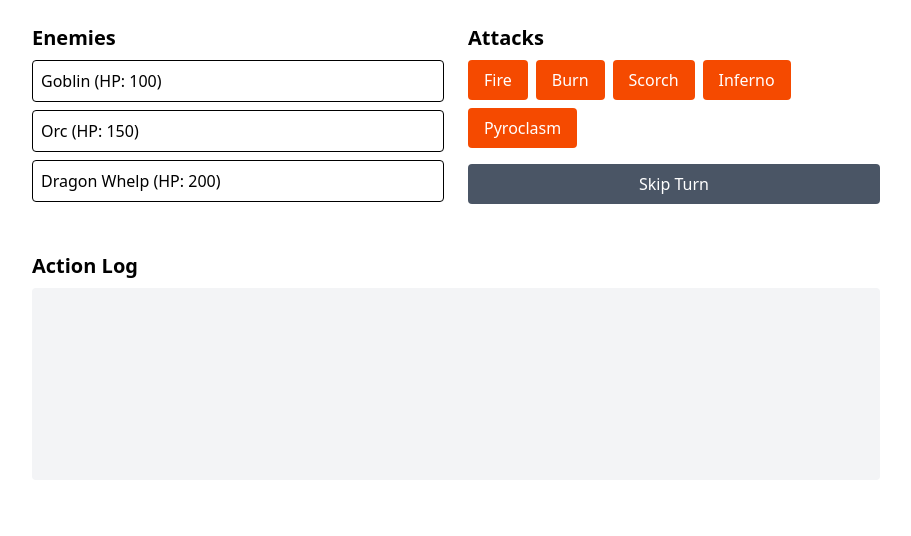
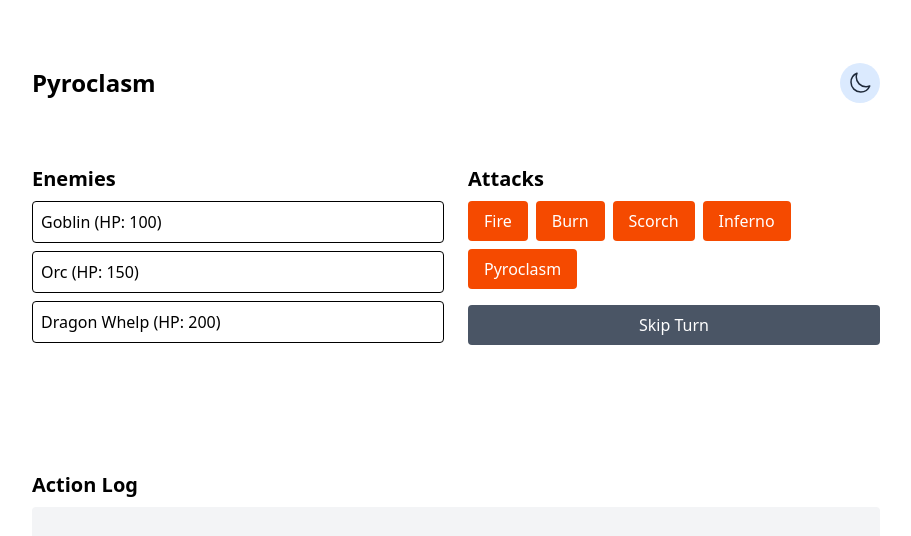
Before and after one commit to kyletolle/pyroclasm, a React (Vite) app: page / in a window 1280 px wide. Shown: the top 536 px of the page, without its empty margins (184-1095 px from the left). Built offline with nearby package versions, Linux system fonts and the light colour scheme.

Commit message:
Start adding a dark mode

```diff
--- a/src/App.tsx
+++ b/src/App.tsx
@@ -2,6 +2,7 @@ import { useState } from 'react';
 import { EnemyList, type Enemy } from './components/EnemyList';
 import { type DamageEffect, AttackPanel } from './components/AttackPanel';
 import ActionLog from './components/ActionLog';
+import { ThemeToggle } from './components/ThemeToggle';
 import { capitalize } from './utils';
 
 const baseDamageMap: Record<DamageEffect, number> = {
@@ -101,7 +102,12 @@ function App() {
   };
 
   return (
-    <div className="p-6 max-w-4xl mx-auto grid grid-cols-1 md:grid-cols-2 gap-6">
+    <div className="p-6 max-w-4xl mx-auto grid grid-cols-1 md:grid-cols-2 gap-6 dark:bg-gray-900 dark:text-white min-h-screen">
+      <div className="flex justify-between items-center col-span-1 md:col-span-2">
+        <h1 className="text-2xl font-bold">Pyroclasm</h1>
+        <ThemeToggle />
+      </div>
+
       <EnemyList
         enemies={enemies}
         selected={selectedEnemy}
@@ -112,7 +118,7 @@ function App() {
         <div className="mt-4">
           <button
             onClick={skipTurn}
-            className="w-full bg-gray-600 hover:bg-gray-700 text-white px-4 py-2 rounded"
+            className="w-full bg-gray-600 hover:bg-gray-700 dark:bg-gray-700 dark:hover:bg-gray-800 text-white px-4 py-2 rounded"
           >
             Skip Turn
           </button>
--- a/src/components/ActionLog.tsx
+++ b/src/components/ActionLog.tsx
@@ -2,9 +2,9 @@ export default function ActionLog({ log }: { log: string[] }) {
   return (
     <div className="col-span-full mt-6">
       <h2 className="text-xl font-bold mb-2">Action Log</h2>
-      <ul className="space-y-1 bg-gray-100 p-3 rounded h-48 overflow-y-auto">
+      <ul className="space-y-1 bg-gray-100 dark:bg-gray-800 p-3 rounded h-48 overflow-y-auto">
         {log.map((entry, i) => (
-          <li key={i} className="text-sm text-gray-700">
+          <li key={i} className="text-sm text-gray-700 dark:text-gray-300">
             {entry}
           </li>
         ))}
--- a/src/components/AttackPanel.tsx
+++ b/src/components/AttackPanel.tsx
@@ -22,7 +22,7 @@ export function AttackPanel({
         {effects.map(effect => (
           <button
             key={effect}
-            className="bg-orange-600 hover:bg-orange-700 text-white px-4 py-2 rounded"
+            className="bg-orange-600 hover:bg-orange-700 dark:bg-orange-700 dark:hover:bg-orange-800 text-white px-4 py-2 rounded"
             onClick={() => onAttack(effect)}
           >
             {capitalize(effect)}
--- a/src/components/EnemyList.tsx
+++ b/src/components/EnemyList.tsx
@@ -21,14 +21,14 @@ export function EnemyList({ enemies, selected, onSelect }: Props) {
             key={enemy.id}
             className={`p-2 border rounded cursor-pointer ${
               selected?.id === enemy.id
-                ? 'bg-red-200 border-red-500'
-                : 'bg-white'
+                ? 'bg-red-200 border-red-500 dark:bg-red-900 dark:border-red-500'
+                : 'bg-white dark:bg-gray-800 dark:border-gray-700'
             }`}
             onClick={() => onSelect(enemy)}
           >
             {enemy.name} (HP: {enemy.hp})
             {enemy.burnStacks > 0 && (
-              <span className="ml-2 text-orange-600">
+              <span className="ml-2 text-orange-600 dark:text-orange-400">
                 🔥 {enemy.burnStacks}
               </span>
             )}
--- /dev/null
+++ b/src/components/ThemeToggle.tsx
@@ -0,0 +1,71 @@
+import { useEffect, useState } from 'react';
+
+interface Props {
+  className?: string;
+}
+
+export function ThemeToggle({ className = '' }: Props) {
+  const [darkMode, setDarkMode] = useState(() => {
+    // Check localStorage first, then prefer-color-scheme
+    const savedTheme = localStorage.getItem('theme');
+    if (savedTheme) {
+      return savedTheme === 'dark';
+    }
+    return window.matchMedia('(prefers-color-scheme: dark)').matches;
+  });
+
+  useEffect(() => {
+    // Update the HTML class and localStorage when theme changes
+    if (darkMode) {
+      document.documentElement.classList.add('dark');
+      localStorage.setItem('theme', 'dark');
+    } else {
+      document.documentElement.classList.remove('dark');
+      localStorage.setItem('theme', 'light');
+    }
+  }, [darkMode]);
+
+  return (
+    <button
+      onClick={() => setDarkMode(!darkMode)}
+      className={`p-2 rounded-full transition-colors ${className} ${
+        darkMode
+          ? 'bg-gray-800 text-yellow-300 hover:bg-gray-700'
+          : 'bg-blue-100 text-gray-800 hover:bg-blue-200'
+      }`}
+      aria-label={darkMode ? 'Switch to light mode' : 'Switch to dark mode'}
+    >
+      {darkMode ? (
+        <svg
+          xmlns="http://www.w3.org/2000/svg"
+          fill="none"
+          viewBox="0 0 24 24"
+          strokeWidth={1.5}
+          stroke="currentColor"
+          className="w-6 h-6"
+        >
+          <path
+            strokeLinecap="round"
+            strokeLinejoin="round"
+            d="M12 3v2.25m6.364.386-1.591 1.591M21 12h-2.25m-.386 6.364-1.591-1.591M12 18.75V21m-4.773-4.227-1.591 1.591M5.25 12H3m4.227-4.773L5.636 5.636M15.75 12a3.75 3.75 0 1 1-7.5 0 3.75 3.75 0 0 1 7.5 0Z"
+          />
+        </svg>
+      ) : (
+        <svg
+          xmlns="http://www.w3.org/2000/svg"
+          fill="none"
+          viewBox="0 0 24 24"
+          strokeWidth={1.5}
+          stroke="currentColor"
+          className="w-6 h-6"
+        >
+          <path
+            strokeLinecap="round"
+            strokeLinejoin="round"
+            d="M21.752 15.002A9.72 9.72 0 0 1 18 15.75c-5.385 0-9.75-4.365-9.75-9.75 0-1.33.266-2.597.748-3.752A9.753 9.753 0 0 0 3 11.25C3 16.635 7.365 21 12.75 21a9.753 9.753 0 0 0 9.002-5.998Z"
+          />
+        </svg>
+      )}
+    </button>
+  );
+}
--- a/tailwind.config.js
+++ b/tailwind.config.js
@@ -2,6 +2,7 @@
 
 export default {
   content: ['./index.html', './src/**/*.{js,ts,jsx,tsx}'],
+  darkMode: 'class',
   theme: {
     extend: {},
   },
```
